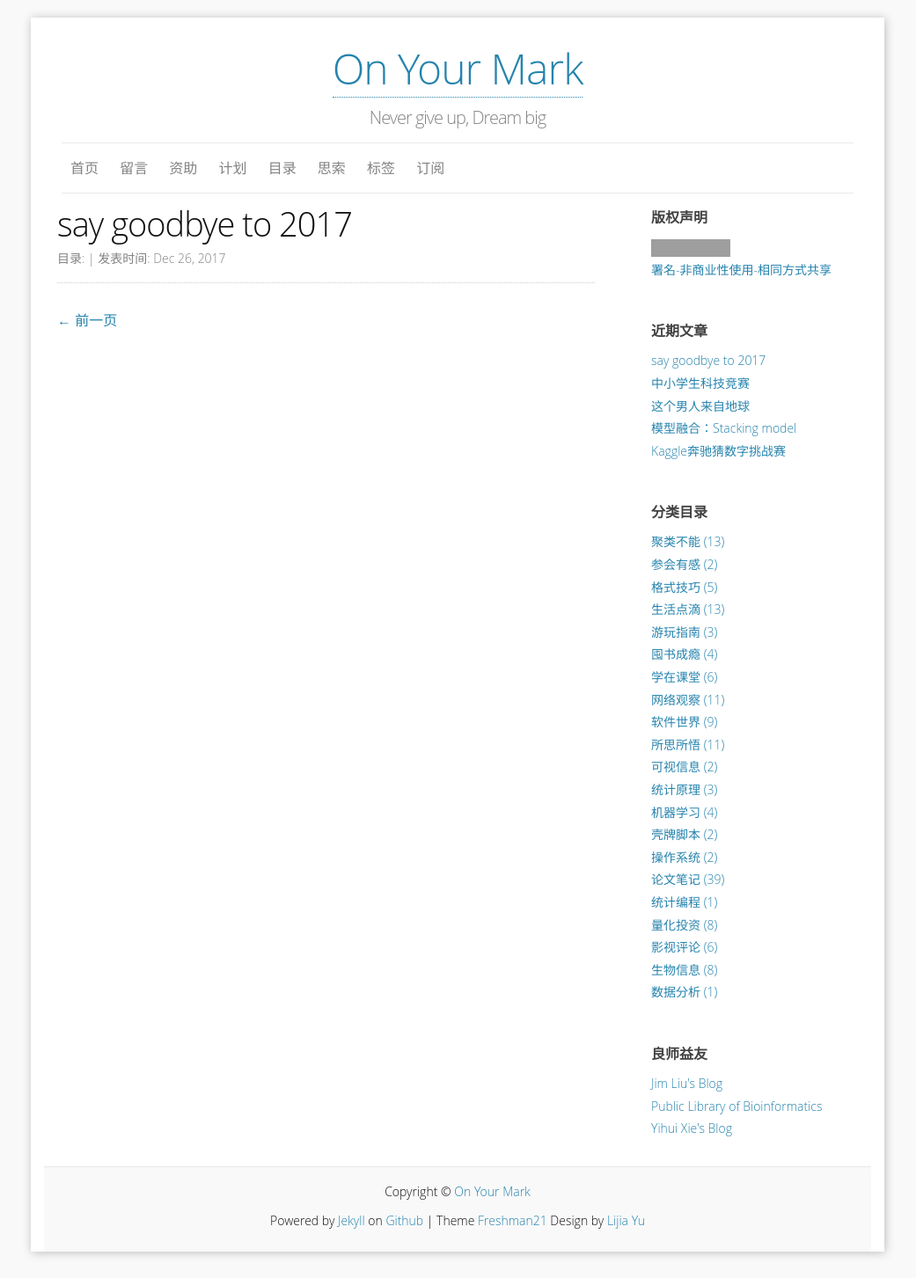
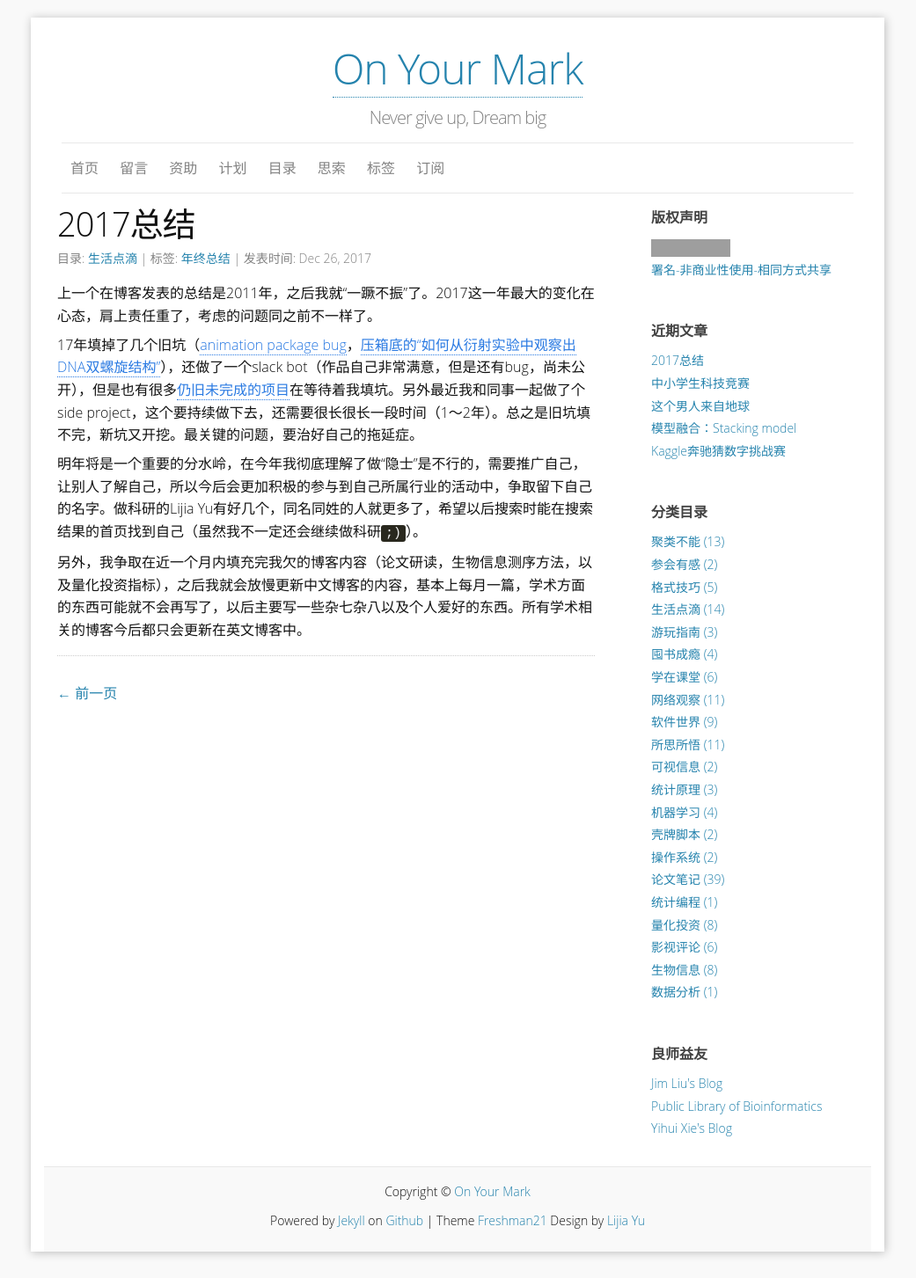
Before and after one commit to yulijia/cn, a Jekyll site: the page built from _posts/2017-12-26-say-goodbye-to-2017.md, in a window 1280 px wide. Shown: the whole page at 88% size, without its empty margins (120-1161 px from the left). Built offline with Jekyll 4.4.1, drawn with Linux system fonts in a browser that asks for light colours; some web fonts are replaced; comment, search, counter and statistics services are not loaded; grey boxes are pictures that could not be loaded.

Commit message:
add content

```diff
--- a/_posts/2017-12-26-say-goodbye-to-2017.md
+++ b/_posts/2017-12-26-say-goodbye-to-2017.md
@@ -1,9 +1,17 @@
 ---
 published: ture
 layout: post
-title: "say goodbye to 2017"
+title: "2017总结"
 author: Yu
-categories:
+categories: 生活点滴
 tags:
--
+- 年终总结
 ---
+
+上一个在博客发表的总结是2011年，之后我就“一蹶不振”了。2017这一年最大的变化在心态，肩上责任重了，考虑的问题同之前不一样了。
+
+17年填掉了几个旧坑（[animation package bug](https://github.com/yihui/animation/pull/98)，[压箱底的“如何从衍射实验中观察出DNA双螺旋结构”](http://yulijia.net/cn/%E8%AE%BA%E6%96%87%E7%AC%94%E8%AE%B0/2014/12/22/Franklins-X-ray.html)），还做了一个slack bot（作品自己非常满意，但是还有bug，尚未公开），但是也有很多[仍旧未完成的项目](http://yulijia.net/cn/%E8%81%9A%E7%B1%BB%E4%B8%8D%E8%83%BD/2017/02/17/good-number.html)在等待着我填坑。另外最近我和同事一起做了个side project，这个要持续做下去，还需要很长很长一段时间（1～2年）。总之是旧坑填不完，新坑又开挖。最关键的问题，要治好自己的拖延症。
+
+明年将是一个重要的分水岭，在今年我彻底理解了做“隐士”是不行的，需要推广自己，让别人了解自己，所以今后会更加积极的参与到自己所属行业的活动中，争取留下自己的名字。做科研的Lijia Yu有好几个，同名同姓的人就更多了，希望以后搜索时能在搜索结果的首页找到自己（虽然我不一定还会继续做科研<code>;)</code>）。
+
+另外，我争取在近一个月内填充完我欠的博客内容（论文研读，生物信息测序方法，以及量化投资指标），之后我就会放慢更新中文博客的内容，基本上每月一篇，学术方面的东西可能就不会再写了，以后主要写一些杂七杂八以及个人爱好的东西。所有学术相关的博客今后都只会更新在英文博客中。
```
